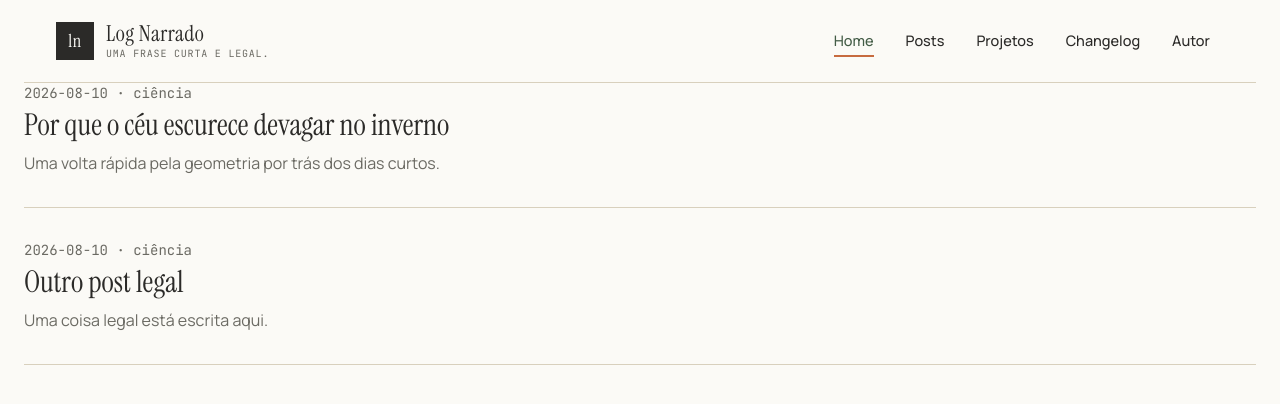
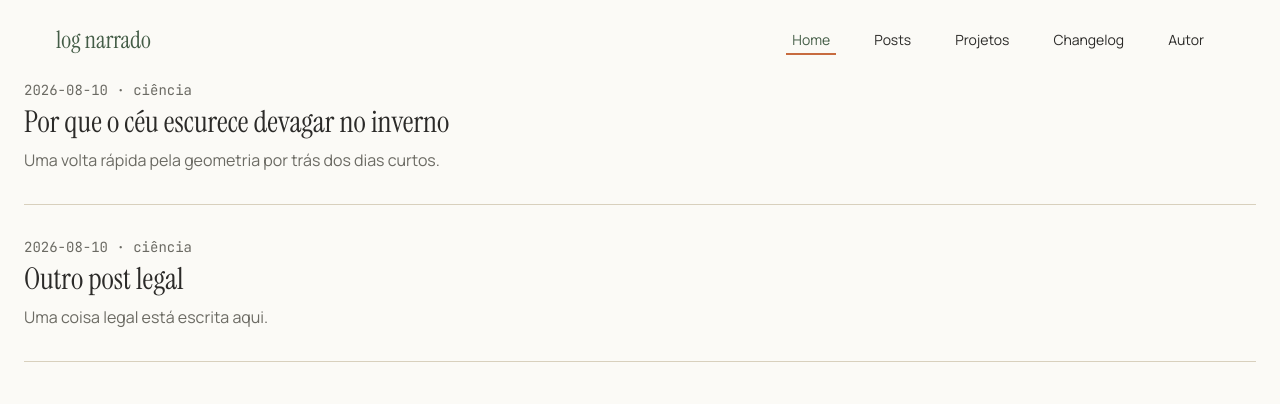
Before and after one commit to Kotige/log-narrado, a React (Vite) app: page / in a window 1280 px wide. Shown: the top 404 px of the page. Built offline with nearby package versions, Linux system fonts and the light colour scheme.

Commit message:
style: fix spacing and remove logo

```diff
--- a/src/components/Header/index.jsx
+++ b/src/components/Header/index.jsx
@@ -13,19 +13,13 @@ export default function Header({ activeHref = "/" }) {
     const [menuOpen, setMenuOpen] = useState(false);
 
     return (
-        <header className="sticky top-0 z-50 w-full border-b border-sand-line bg-bg">
+        <header className="sticky top-0 z-50 w-full bg-bg">
         <div className="flex w-full items-center justify-between gap-6 px-8 py-[22px]">
             {/* Logo */}
             <a href="/" className="group flex items-center gap-3 text-ink no-underline">
-            <span className="flex h-[38px] w-[38px] flex-shrink-0 items-center justify-center border border-ink bg-ink font-display text-[18px] font-medium tracking-wide text-bg transition-colors duration-150 group-hover:bg-terracotta group-hover:border-terracotta">
-                ln
-            </span>
             <span className="flex flex-col leading-none">
-                <span className="font-display text-[22px] tracking-wide">
-                Log Narrado
-                </span>
-                <span className="mt-1 font-mono text-[10px] uppercase tracking-[0.08em] text-muted">
-                Uma frase curta e legal.
+                <span className="font-display text-2xl text-moss-dark transition-colors duration-150 hover:text-moss">
+                log narrado
                 </span>
             </span>
             </a>
@@ -47,7 +41,7 @@ export default function Header({ activeHref = "/" }) {
                 <a
                     key={link.href}
                     href={link.href}
-                    className={`relative rounded-[3px] px-3.5 py-2 text-[14.5px] font-medium no-underline transition-colors duration-150 hover:bg-sand hover:text-moss-dark ${
+                    className={`relative rounded-[3px] px-5 py-2 text-sm  no-underline transition-colors duration-150 hover:bg-sand hover:text-moss-dark ${
                     isActive ? "text-moss-dark" : "text-ink"
                     }`}
                 >
```
